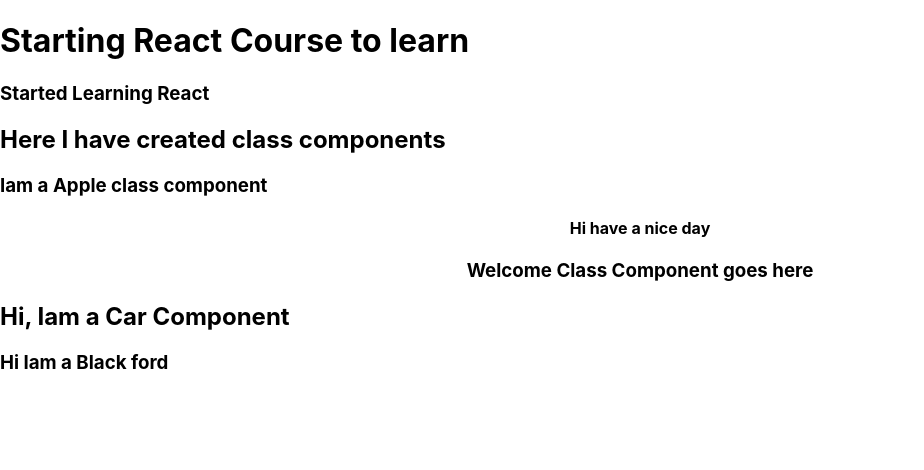
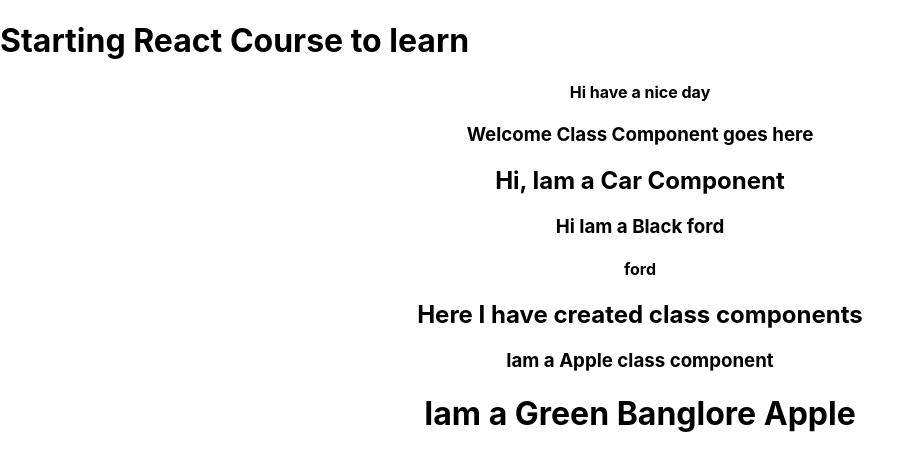
Before and after one commit to Kavya-gopi/ReactJs, a React (Create React App) app in the folder react-intro/: page / in a window 1280 px wide. Shown: the top 470 px of the page, without its empty margins (0-924 px from the left). Built offline with nearby package versions, Linux system fonts and the light colour scheme.

Commit message:
ClassProps

```diff
--- a/react-intro/src/App.js
+++ b/react-intro/src/App.js
@@ -2,6 +2,7 @@
 import './App.css';
 import Greet from './Greet';
 import Welcome from './components/WelcomeClass';
+import Garage from './components/Garage';
 
 function App() {
   return (
@@ -22,6 +23,7 @@
       </header> */}
       <Greet></Greet>
       <Welcome></Welcome>
+      <Garage></Garage>
     </div>
   );
 }
--- a/react-intro/src/components/AppleClass.js
+++ b/react-intro/src/components/AppleClass.js
@@ -1,9 +1,12 @@
 import React from "react";
 class Apple extends React.Component{
     render(){
+        const {appleInfo} = this.props;
+        const {type,color} = appleInfo;
         return(<>
         <h2>Here I have created class components</h2>
         <h3>Iam a Apple class component</h3>
+        <h1> Iam a {color} {type} Apple</h1>
         </>)
     }
 }
--- a/react-intro/src/components/Car.js
+++ b/react-intro/src/components/Car.js
@@ -7,6 +7,7 @@
     return(<>
        <h2>Hi, Iam a Car Component</h2>
        <h3>{text}</h3>
+       <h4>{carBrand}</h4>
     </>)
 }
 
--- a/react-intro/src/components/Garage.js
+++ b/react-intro/src/components/Garage.js
@@ -1,13 +1,16 @@
 import Car from "./Car";
+import Apple from "./AppleClass";
 
 function Garage(){
     const brand='Ferrari';
     const color="Red";
 
     const carInfo={carBrand:'ford',carColor:'Black'};
+    const appleInfo={type:'Banglore',color:'Green'};
     return(<>
       {/* <Car brand={brand} color={color}></Car> */}
       <Car carInfo={carInfo}/>
+      <Apple appleInfo={appleInfo} />
     </>)
 }
 
--- a/react-intro/src/index.js
+++ b/react-intro/src/index.js
@@ -19,10 +19,10 @@
   <React.StrictMode>
     <ReactIntro></ReactIntro>
     {/* <Car></Car> */}
-    <LearnReact></LearnReact>
-    <Apple></Apple>
+    {/* <LearnReact></LearnReact> */}
+    {/* <Apple></Apple> */}
     <App />
-    <Garage></Garage>
+    {/* <Garage></Garage> */}
   </React.StrictMode>
 );
 
```
